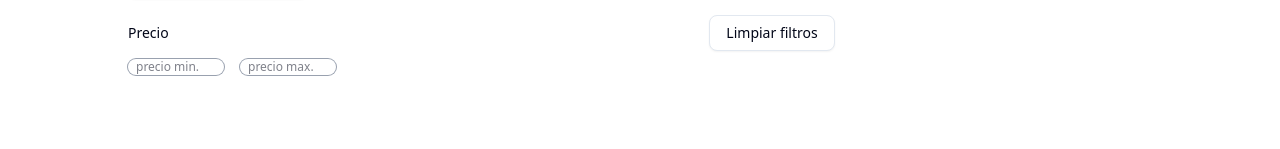
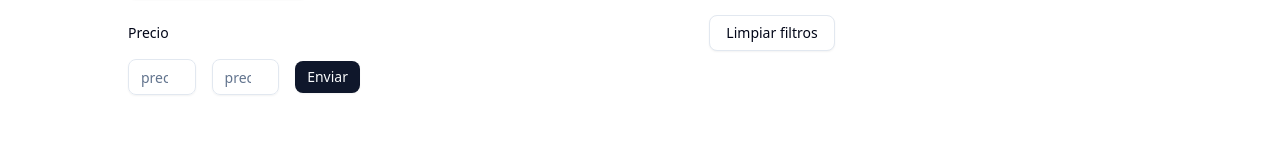
Before and after one commit to lautarofaccini/el-marino-pesca, a Next.js app: page /productos in a window 1280 px wide. Shown: the part 349-498 px from the top of the page. Built offline with nearby package versions, Linux system fonts and the light colour scheme; no server answers.

Commit message:
Add price range filters to product fetching; enhance filter component and pagination handling

```diff
--- a/src/app/api/productos/route.js
+++ b/src/app/api/productos/route.js
@@ -6,12 +6,16 @@ export async function GET(request) {
   const categoria = searchParams.get("categoria");
   const sort = searchParams.get("sort");
   const busqueda = searchParams.get("busqueda");
+  const filtroMin = searchParams.get("filtroMin");
+  const filtroMax = searchParams.get("filtroMax");
 
   const { productos, pagination } = await getProductos(
     categoria,
     page,
     sort,
-    busqueda
+    busqueda,
+    filtroMin,
+    filtroMax
   );
   return Response.json({ productos, pagination });
 }
--- a/src/app/productos/page.jsx
+++ b/src/app/productos/page.jsx
@@ -23,6 +23,9 @@ const ProductosPage = () => {
   const busqueda = searchParams.get("busqueda");
   const sortBy = searchParams.get("sort");
   const filtroCat = searchParams.get("categoria");
+  // Usamos valor por defecto "" para evitar null
+  const filtroMin = searchParams.get("filtroMin") || "";
+  const filtroMax = searchParams.get("filtroMax") || "";
 
   const [productos, setProductos] = useState([]);
   const [pagination, setPagination] = useState({ pageCount: 0 });
@@ -30,11 +33,41 @@ const ProductosPage = () => {
   const [categorias, setCategorias] = useState([]);
   const [loading, setLoading] = useState(false);
 
-  // La función que actualiza la URL con los filtros actuales
+  // Función para actualizar la URL con nuevos parámetros
+  // Aquí forzamos el orden: primero filtroMin, luego filtroMax y después el resto
   const actualizarUrl = (nuevosParams) => {
-    const params = new URLSearchParams(window.location.search);
-    // Actualizamos los parámetros que nos llegan en nuevosParams
-    Object.entries(nuevosParams).forEach(([key, value]) => {
+    const params = new URLSearchParams();
+
+    // Agregamos manualmente filtroMin y filtroMax si existen
+    if (nuevosParams.filtroMin !== undefined) {
+      if (nuevosParams.filtroMin)
+        params.set("filtroMin", nuevosParams.filtroMin);
+      else params.delete("filtroMin");
+    } else if (filtroMin) {
+      params.set("filtroMin", filtroMin);
+    }
+
+    if (nuevosParams.filtroMax !== undefined) {
+      if (nuevosParams.filtroMax)
+        params.set("filtroMax", nuevosParams.filtroMax);
+      else params.delete("filtroMax");
+    } else if (filtroMax) {
+      params.set("filtroMax", filtroMax);
+    }
+
+    // Para el resto de los parámetros, conservamos el orden que queramos
+    const otrosParams = {
+      page: nuevosParams.page,
+      categoria:
+        nuevosParams.categoria !== undefined
+          ? nuevosParams.categoria
+          : filtroCat,
+      sort: nuevosParams.sort !== undefined ? nuevosParams.sort : sortBy,
+      busqueda:
+        nuevosParams.busqueda !== undefined ? nuevosParams.busqueda : busqueda,
+    };
+
+    Object.entries(otrosParams).forEach(([key, value]) => {
       if (value) {
         params.set(key, value);
       } else {
@@ -53,6 +86,11 @@ const ProductosPage = () => {
     actualizarUrl({ categoria: value });
   };
 
+  // Función para manejar el envío de los filtros de precio (mín y máx)
+  const handlePrecioSubmit = (min, max) => {
+    actualizarUrl({ filtroMin: min, filtroMax: max });
+  };
+
   useEffect(() => {
     async function fetchProductos() {
       const queryParams = new URLSearchParams();
@@ -60,6 +98,8 @@ const ProductosPage = () => {
       if (filtroCat) queryParams.set("categoria", filtroCat);
       if (sortBy) queryParams.set("sort", sortBy);
       if (busqueda) queryParams.set("busqueda", busqueda);
+      if (filtroMin) queryParams.set("filtroMin", filtroMin);
+      if (filtroMax) queryParams.set("filtroMax", filtroMax);
 
       const res = await fetch(`/api/productos?${queryParams.toString()}`);
       const data = await res.json();
@@ -103,7 +143,7 @@ const ProductosPage = () => {
               </SelectTrigger>
               <SelectContent>
                 <SelectItem value="createdAt:desc">Más recientes</SelectItem>
-                <SelectItem value="createdAt:asc">Mas antigüo</SelectItem>
+                <SelectItem value="createdAt:asc">Más antiguo</SelectItem>
                 <SelectItem value="precio:asc">
                   Precio: menor a mayor
                 </SelectItem>
@@ -125,6 +165,9 @@ const ProductosPage = () => {
                     categorias={categorias}
                     filtroCat={filtroCat || ""}
                     onFiltroCatChange={handleFiltroCatChange}
+                    onPrecioRangeChange={handlePrecioSubmit}
+                    filtroMin={filtroMin}
+                    filtroMax={filtroMax}
                     limpiarFiltros={limpiarFiltros}
                   />
                 </div>
@@ -140,6 +183,9 @@ const ProductosPage = () => {
                 categorias={categorias}
                 filtroCat={filtroCat || ""}
                 onFiltroCatChange={handleFiltroCatChange}
+                onPrecioRangeChange={handlePrecioSubmit}
+                filtroMin={filtroMin}
+                filtroMax={filtroMax}
                 limpiarFiltros={limpiarFiltros}
               />
             </div>
--- a/src/components/Filtro.jsx
+++ b/src/components/Filtro.jsx
@@ -1,3 +1,5 @@
+"use client";
+import { useState, useEffect } from "react";
 import { Button } from "./ui/button";
 import {
   Select,
@@ -6,13 +8,62 @@ import {
   SelectTrigger,
   SelectValue,
 } from "./ui/select";
+import { Input } from "./ui/input";
 
-function Filtro({ categorias, filtroCat, onFiltroCatChange, limpiarFiltros }) {
+function Filtro({
+  categorias,
+  filtroCat,
+  onFiltroCatChange,
+  onPrecioRangeChange,
+  filtroMin,
+  filtroMax,
+  limpiarFiltros,
+}) {
+  // Estados locales para los inputs de precio; se inicializan a cadena vacía si no hay valor
+  const [localMin, setLocalMin] = useState(filtroMin || "");
+  const [localMax, setLocalMax] = useState(filtroMax || "");
+  const [error, setError] = useState("");
+
+  // Sincroniza los estados locales cuando cambian los valores en el padre
+  useEffect(() => {
+    setLocalMin(filtroMin || "");
+  }, [filtroMin]);
+
+  useEffect(() => {
+    setLocalMax(filtroMax || "");
+  }, [filtroMax]);
+
+  // Manejadores simples: actualizar el estado sin restricciones para permitir borrar
+  const handleMinChange = (e) => {
+    setLocalMin(e.target.value);
+  };
+
+  const handleMaxChange = (e) => {
+    setLocalMax(e.target.value);
+  };
+
+  // Al presionar "Enviar", se verifica si los valores son negativos
+  const handleEnviarPrecios = () => {
+    const minNumber = Number(localMin);
+    const maxNumber = Number(localMax);
+    if (minNumber < 0 || maxNumber < 0) {
+      setError("Los valores no pueden ser negativos");
+      return;
+    }
+    setError("");
+    onPrecioRangeChange(localMin, localMax);
+  };
+
   return (
     <>
       <div className="flex items-center justify-between">
         <h3 className="text-lg font-medium">Filtros</h3>
-        <Button variant="ghost" size="sm" onClick={limpiarFiltros}>
+        <Button
+          className="hover:cursor-pointer"
+          variant="ghost"
+          size="sm"
+          onClick={limpiarFiltros}
+        >
           Limpiar
         </Button>
       </div>
@@ -35,20 +86,27 @@ function Filtro({ categorias, filtroCat, onFiltroCatChange, limpiarFiltros }) {
       </div>
       <div>
         <h4 className="mb-4 text-sm font-medium">Precio</h4>
-        <div className="flex flex-col lg:flex-row gap-4">
-          <input
-            className="text-xs rounded-2xl pl-2 w-24 ring-1 ring-gray-400"
+        <div className="flex flex-col lg:flex-row gap-4 items-center">
+          <Input
             type="number"
             name="min"
             placeholder="precio min."
+            value={localMin}
+            onChange={handleMinChange}
           />
-          <input
-            className="text-xs rounded-2xl pl-2 w-24 ring-1 ring-gray-400"
+          <Input
             type="number"
             name="max"
             placeholder="precio max."
+
+            value={localMax}
+            onChange={handleMaxChange}
           />
+          <Button onClick={handleEnviarPrecios} size="sm">
+            Enviar
+          </Button>
         </div>
+        {error && <p className="text-xs text-red-500 mt-2">{error}</p>}
       </div>
     </>
   );
--- a/src/components/Paginacion.jsx
+++ b/src/components/Paginacion.jsx
@@ -7,10 +7,18 @@ function Paginacion({ totalPages }) {
   const searchParams = useSearchParams();
   const currentPage = parseInt(searchParams.get("page")) || 1;
 
-  // Calcula la URL para la página anterior y siguiente
-  const prevPage = currentPage === 1 ? "#" : `?page=${currentPage - 1}`;
+  // Función para generar un href manteniendo los parámetros existentes y actualizando "page"
+  const getPageHref = (page) => {
+    // Copiamos los parámetros actuales
+    const params = new URLSearchParams(searchParams.toString());
+    params.set("page", page);
+    return `?${params.toString()}`;
+  };
+
+  // Calcula la URL para la página anterior y siguiente usando getPageHref
+  const prevPage = currentPage === 1 ? "#" : getPageHref(currentPage - 1);
   const nextPage =
-    currentPage === totalPages ? "#" : `?page=${currentPage + 1}`;
+    currentPage === totalPages ? "#" : getPageHref(currentPage + 1);
 
   // Función para generar los números de página a mostrar
   const getPageNumbers = () => {
@@ -97,7 +105,7 @@ function Paginacion({ totalPages }) {
           return (
             <Link
               key={page}
-              href={`?page=${page}`}
+              href={getPageHref(page)}
               className={`inline-flex h-8 w-8 md:h-10 md:w-10 items-center justify-center rounded-md text-sm font-medium transition-colors ${
                 isCurrentPage
                   ? "bg-gray-900 text-white"
--- /dev/null
+++ b/src/components/ui/input.jsx
@@ -0,0 +1,24 @@
+import * as React from "react"
+
+import { cn } from "@/lib/utils"
+
+function Input({
+  className,
+  type,
+  ...props
+}) {
+  return (
+    (<input
+      type={type}
+      data-slot="input"
+      className={cn(
+        "file:text-foreground placeholder:text-muted-foreground selection:bg-primary selection:text-primary-foreground dark:bg-input/30 border-input flex h-9 w-full min-w-0 rounded-md border bg-transparent px-3 py-1 text-base shadow-xs transition-[color,box-shadow] outline-none file:inline-flex file:h-7 file:border-0 file:bg-transparent file:text-sm file:font-medium disabled:pointer-events-none disabled:cursor-not-allowed disabled:opacity-50 md:text-sm",
+        "focus-visible:border-ring focus-visible:ring-ring/50 focus-visible:ring-[3px]",
+        "aria-invalid:ring-destructive/20 dark:aria-invalid:ring-destructive/40 aria-invalid:border-destructive",
+        className
+      )}
+      {...props} />)
+  );
+}
+
+export { Input }
--- a/src/libs/get-productos.js
+++ b/src/libs/get-productos.js
@@ -1,7 +1,14 @@
 import { query } from "./strapi";
 const { STRAPI_HOST } = process.env;
 
-export async function getProductos(categoria, page, sort, busqueda) {
+export async function getProductos(
+  categoria,
+  page,
+  sort,
+  busqueda,
+  filtroMin,
+  filtroMax
+) {
   // Construir filtros según lo recibido
   let filters = "";
   if (categoria) {
@@ -10,6 +17,12 @@ export async function getProductos(categoria, page, sort, busqueda) {
   if (busqueda) {
     // Se usa el operador $containsi para búsqueda insensible a mayúsculas/minúsculas
     filters += `&filters[slug][$containsi]=${busqueda}`;
+  }
+  if (filtroMin) {
+    filters += `&filters[precio][$gte]=${filtroMin}`;
+  }
+  if (filtroMax) {
+    filters += `&filters[precio][$lte]=${filtroMax}`;
   }
   if (page) {
     filters += `&pagination[page]=${page}`;
```
